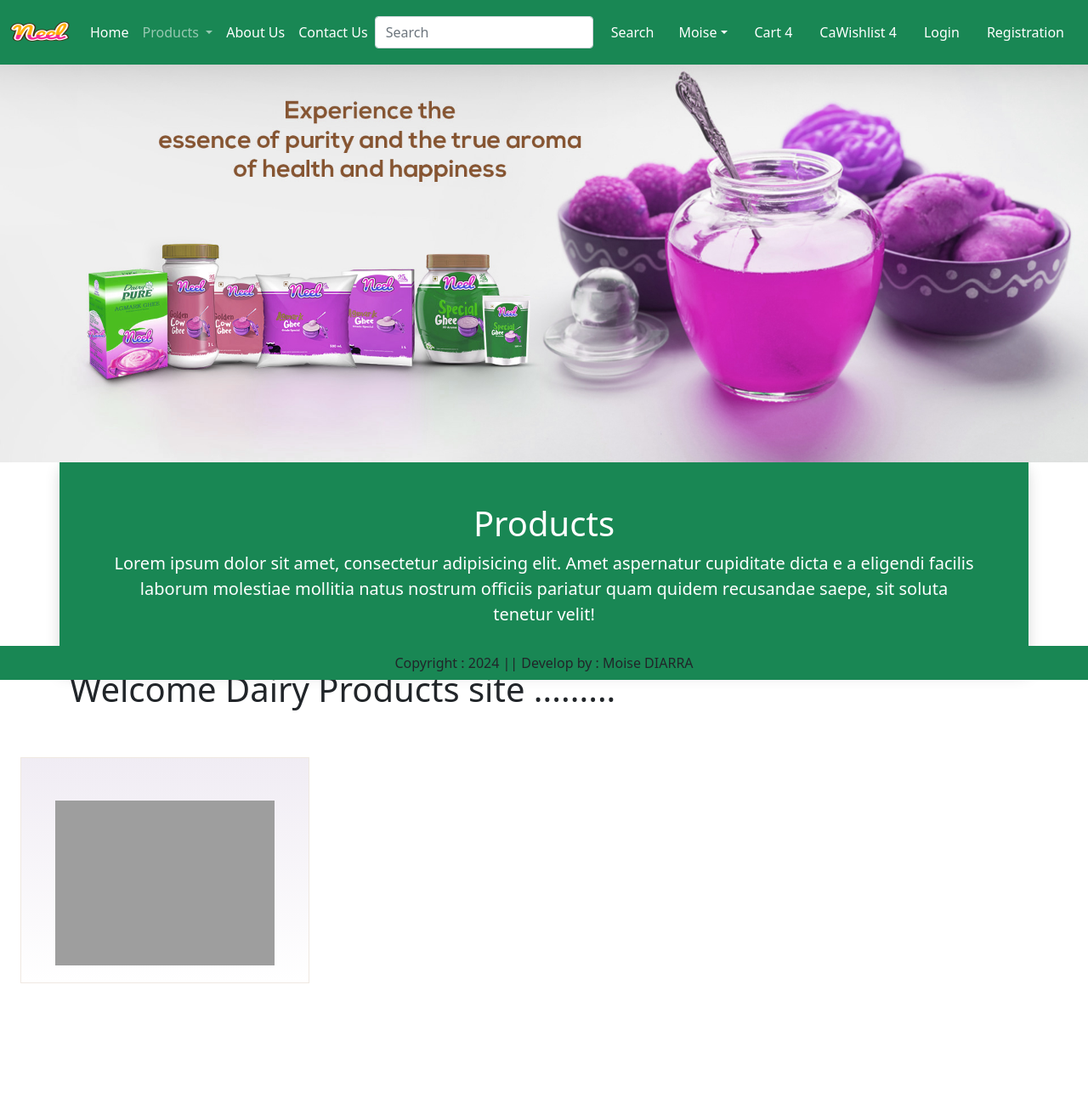
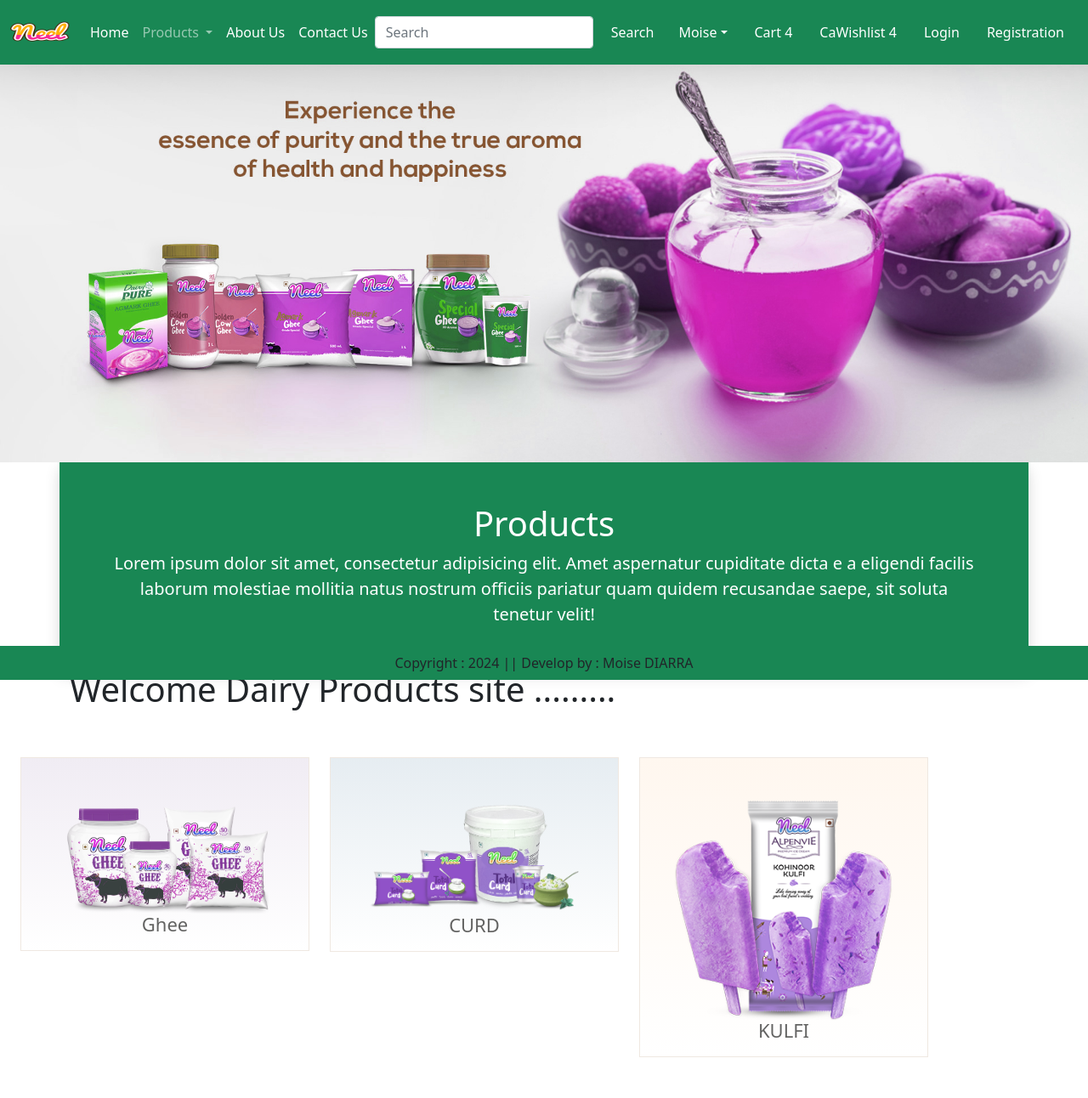
Before and after one commit to moisediarra/ecomProject, a Django app: page / in a window 1280 px wide. Shown: the whole page at 85% size. Before the commit the page ends 1157 px from the top, so only its background shows below. Run offline with Django 5.2, Linux system fonts and the light colour scheme; some libraries are stand-ins or nearby versions; grey boxes are pictures that could not be loaded.

Commit message:
Add product images

```diff
--- a/app/templates/app/home.html
+++ b/app/templates/app/home.html
@@ -47,12 +47,43 @@
             <div class="goodnesssec buttermilk smbg">
                 <a href="#">
                     <div class="goodnessseccont text-center">
-                            <img src="{ static 'app/images/product/buffalo-ghee.png}" alt="">
+                        <img src="{% static 'app/images/product/buffalo-ghee.png' %}" class="img-responsive" alt="">
+                        <p class="mlkpro">Ghee</p>
 
                     </div>
                 </a>
 
             </div>
         </div>
+
+    <div class="col-md-4 col-sm-4 mi-go wow fadeInup" data-wow-duration="1s" data-wow-delay="0.6s"
+             style="animation-duration: 1s; animation-delay: 0.6s;animation-name: none;">
+            <div class="goodnesssec buttermilk curdbgpro">
+                <a href="#">
+                    <div class="goodnessseccont text-center">
+                        <img src="{% static 'app/images/product/curd-total.png' %}" class="img-responsive" alt="">
+                        <p class="mlkpro">CURD</p>
+
                     </div>
+                </a>
+
+            </div>
+        </div>
+
+    <div class="col-md-4 col-sm-4 mi-go wow fadeInup" data-wow-duration="1s" data-wow-delay="0.6s"
+             style="animation-duration: 1s; animation-delay: 0.6s;animation-name: none;">
+            <div class="goodnesssec buttermilk buttermilk">
+                <a href="#">
+                    <div class="goodnessseccont text-center">
+                        <img src="{% static 'app/images/product/kulfi.png' %}" class="img-responsive" alt="">
+                        <p class="mlkpro">KULFI</p>
+
+                    </div>
+                </a>
+
+            </div>
+        </div>
+
+    </div>
+    <br><br>
 {% endblock main-content %}
```
Lines whose indentation alone changed are shown as unchanged.
